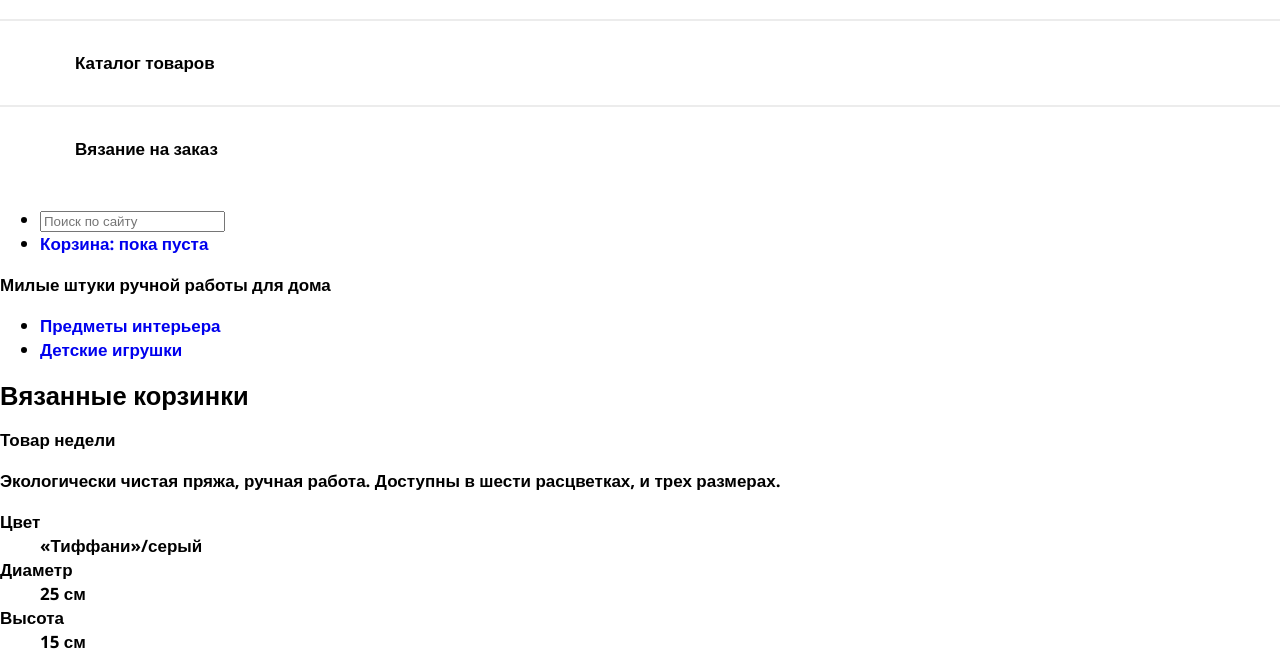
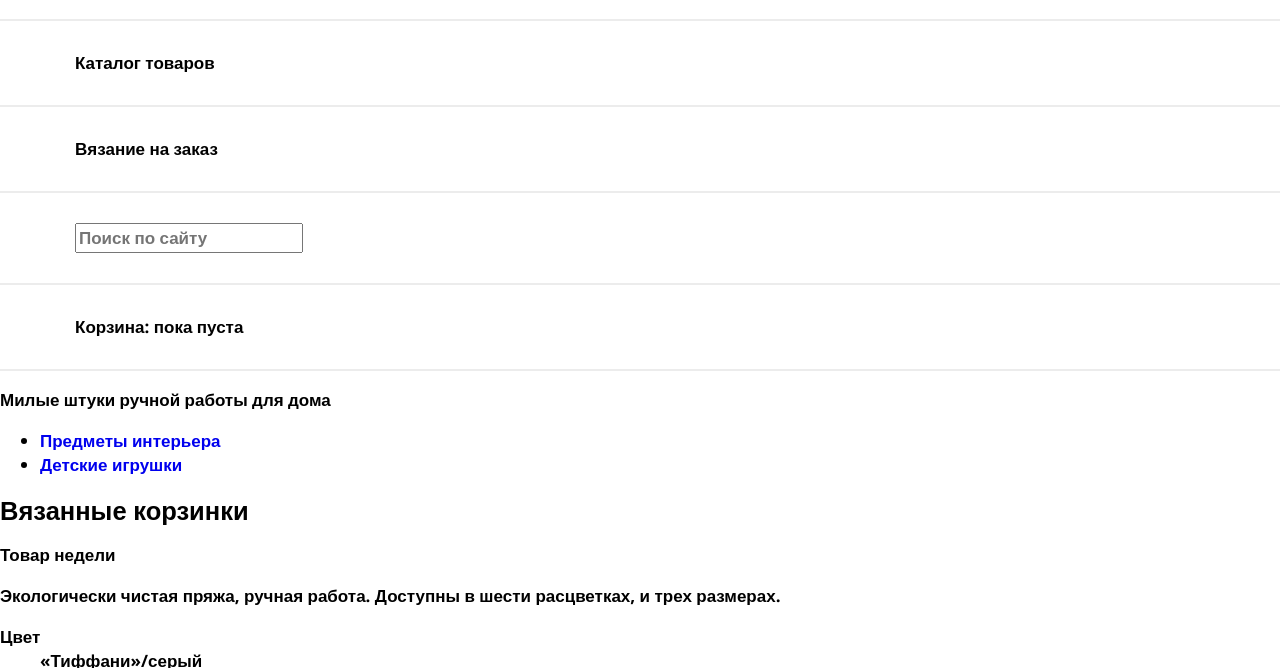
Before and after one commit to kildyashovD/386471-mishka, a website: page source/index.html in a window 1280 px wide. Shown: the part 54-722 px from the top of the page. Drawn offline with nearby package versions, Linux system fonts and the light colour scheme; files that its build step writes are made by us from their sources.

Commit message:
Добавляет стили для user-search, main-nav

```diff
--- /dev/null
+++ b/source/less/blocks/main-nav.less
@@ -0,0 +1,3 @@
+.main-nav {
+  border-bottom: 2px solid rgb(236, 236, 236);
+}
--- a/source/less/blocks/user-action.less
+++ b/source/less/blocks/user-action.less
@@ -0,0 +1,16 @@
+.user-action {
+  padding: 0;
+  margin: 0;
+
+  list-style: none;
+}
+
+.user-action__item {
+  padding: 30px 30px 30px 75px;
+
+  border-top: 2px solid rgb(236, 236, 236);
+}
+
+.user-action__cart {
+  color: rgb(0, 0, 0);
+}
--- /dev/null
+++ b/source/less/blocks/user-search.less
@@ -0,0 +1,3 @@
+.user-search__input {
+  font: inherit;
+}
--- a/source/less/style.less
+++ b/source/less/style.less
@@ -4,3 +4,5 @@
 @import "../less/blocks/logo.less";
 @import "../less/blocks/user-nav.less";
 @import "../less/blocks/user-action.less";
+@import "../less/blocks/user-search.less";
+@import "../less/blocks/main-nav.less";
```
